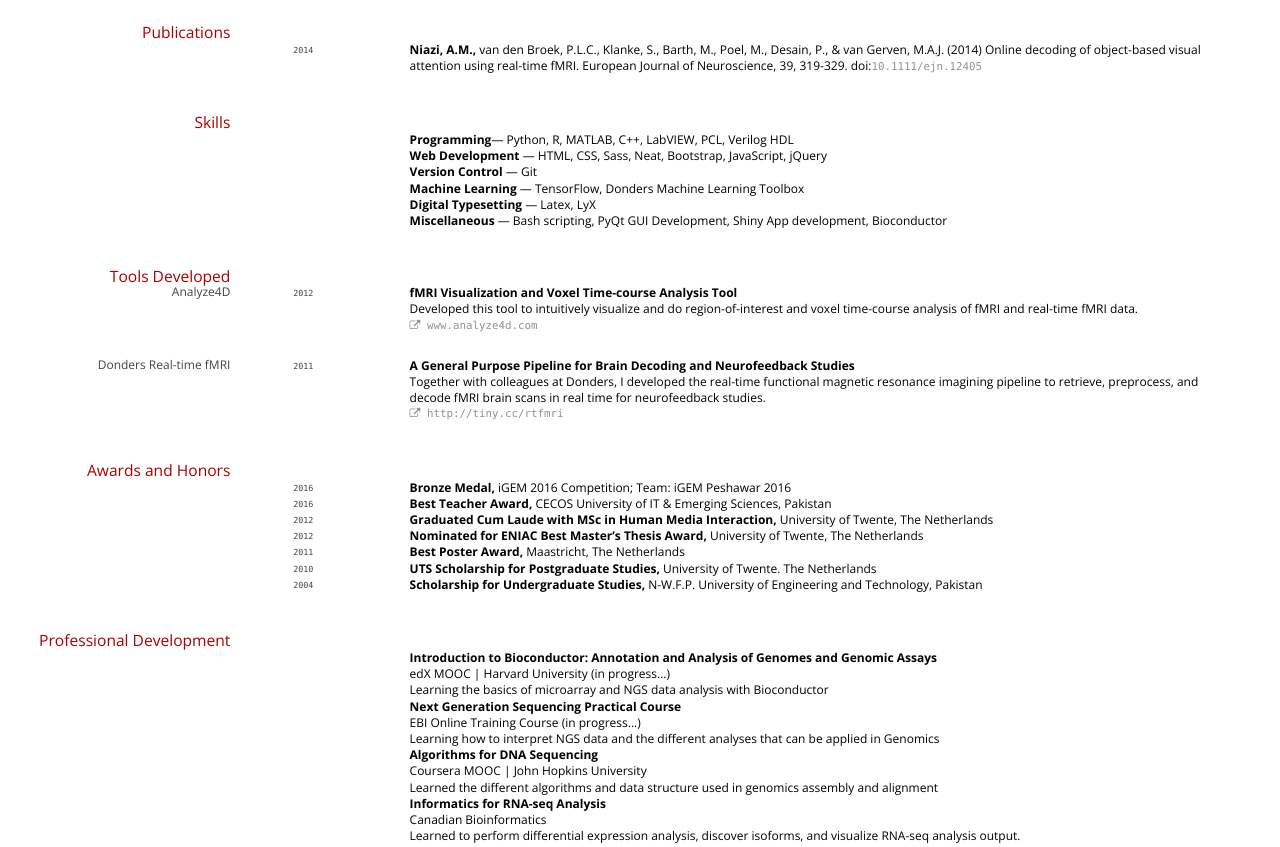
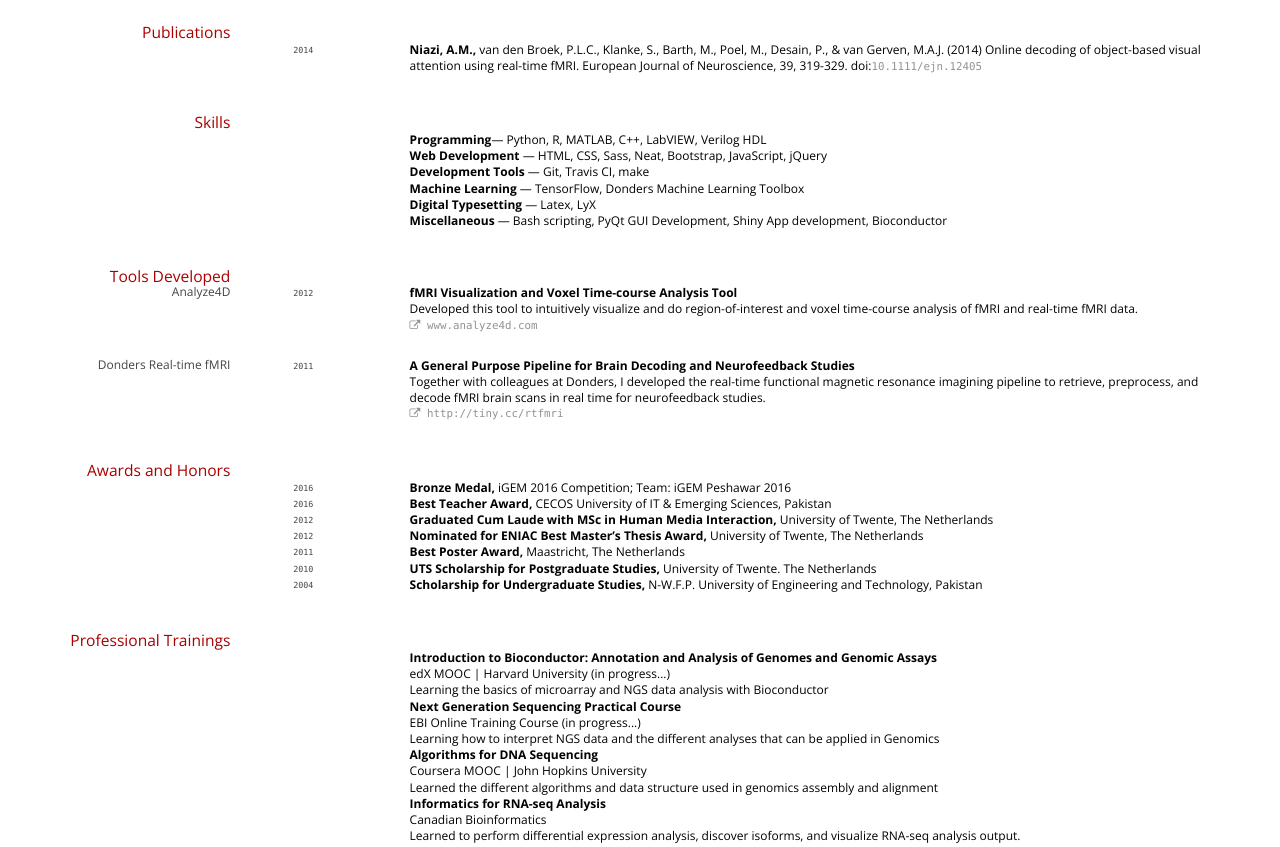
Before and after one commit to adnaniazi/cur-vit, a plain HTML site: page index.html in a window 1280 px wide. Shown: the part 580-1427 px from the top of the page. Drawn offline with nearby package versions, Linux system fonts and the light colour scheme; files whose address does not match are found by name.

Commit message:
Modified skills

```diff
--- a/index.html
+++ b/index.html
@@ -68,9 +68,9 @@ programs.</p>
 <p><code class="highlighter-rouge">2014</code>
 <strong>Niazi, A.M.,</strong> van den Broek, P.L.C., Klanke, S., Barth, M., Poel, M., Desain, P., & van Gerven, M.A.J. (2014) Online decoding of object-based visual attention using real-time fMRI. European Journal of Neuroscience, 39, 319-329. doi:<span id="my-inline-urls"><a href="http://onlinelibrary.wiley.com/doi/10.1111/ejn.12405/abstract">10.1111/ejn.12405</a></span></p>
 <h2 id="skills">Skills</h2>
-<p><strong>Programming</strong>— Python, R, MATLAB, C++, LabVIEW, PCL, Verilog HDL</p>
+<p><strong>Programming</strong>— Python, R, MATLAB, C++, LabVIEW, Verilog HDL</p>
 <p><strong>Web Development</strong> — HTML, CSS, Sass, Neat, Bootstrap, JavaScript, jQuery</p>
-<p><strong>Version Control</strong> — Git</p>
+<p><strong>Development Tools</strong> — Git, Travis CI, make</p>
 <p><strong>Machine Learning</strong> — TensorFlow, Donders Machine Learning Toolbox</p>
 <p><strong>Digital Typesetting</strong> — Latex, LyX</p>
 <p><strong>Miscellaneous</strong> — Bash scripting, PyQt GUI Development, Shiny App development, Bioconductor</p>
@@ -113,7 +113,7 @@ pipeline to retrieve, preprocess, and decode fMRI brain scans in real time for n
 
 <p><code class="highlighter-rouge">2004</code>
 <strong>Scholarship for Undergraduate Studies,</strong> N-W.F.P. University of Engineering and Technology, Pakistan</p>
-<h2 id="professional-development">Professional Development</h2>
+<h2 id="professional-development">Professional Trainings</h2>
 <p><strong>Introduction to Bioconductor: Annotation and Analysis of Genomes and Genomic Assays</strong></p>
 <p>edX MOOC | Harvard University (in progress...)</p>
 <p>Learning the basics of microarray and NGS data analysis with Bioconductor</p>
```
Also changed, not shown: kit-imports/professional-development.html (+1 -1 lines), kit-imports/skills.html (+2 -2 lines).
